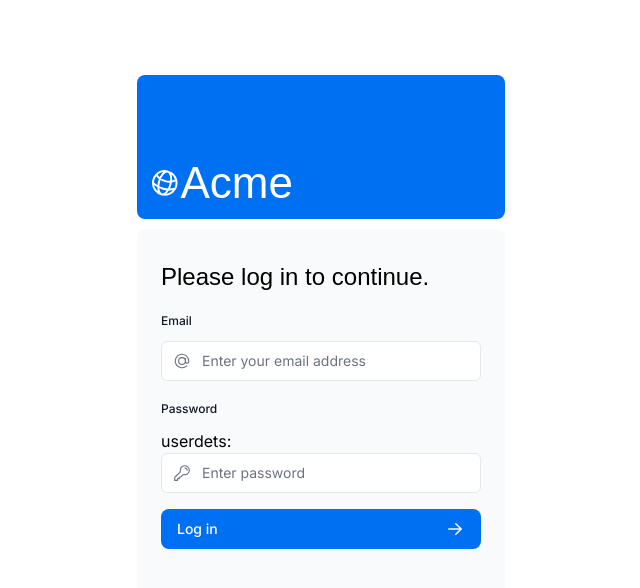
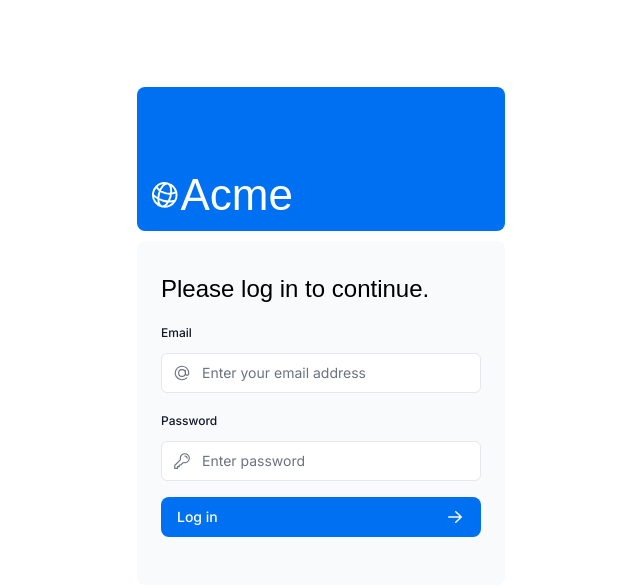
Before and after one commit to StoreFusion/working-nextjs-fullstack1, a Next.js app: page /login in a window 1280 px wide. Shown: the top 588 px of the page, without its empty margins (319-959 px from the left). Built offline with nearby package versions, Linux system fonts and the light colour scheme; a web font is replaced by a local one.

Commit message:
update] check 4

```diff
--- a/app/ui/login-form.tsx
+++ b/app/ui/login-form.tsx
@@ -10,7 +10,7 @@ import {
 import { ArrowRightIcon } from '@heroicons/react/20/solid';
 import { Button } from './button';
 import { useFormState, useFormStatus } from 'react-dom';
-import { AllUsers } from '../lib/placeholder-data';
+
 
 export default function LoginForm() {
   const [state, dispatch] = useFormState(authenticate, undefined);
@@ -48,10 +48,7 @@ export default function LoginForm() {
             >
               Password
             </label>
-            userdets:
-            <script>
-              console.log(AllUsers);
-            </script>
+
             <div className="relative">
               <input
                 className="peer block w-full rounded-md border border-gray-200 py-[9px] pl-10 text-sm outline-2 placeholder:text-gray-500"
```
